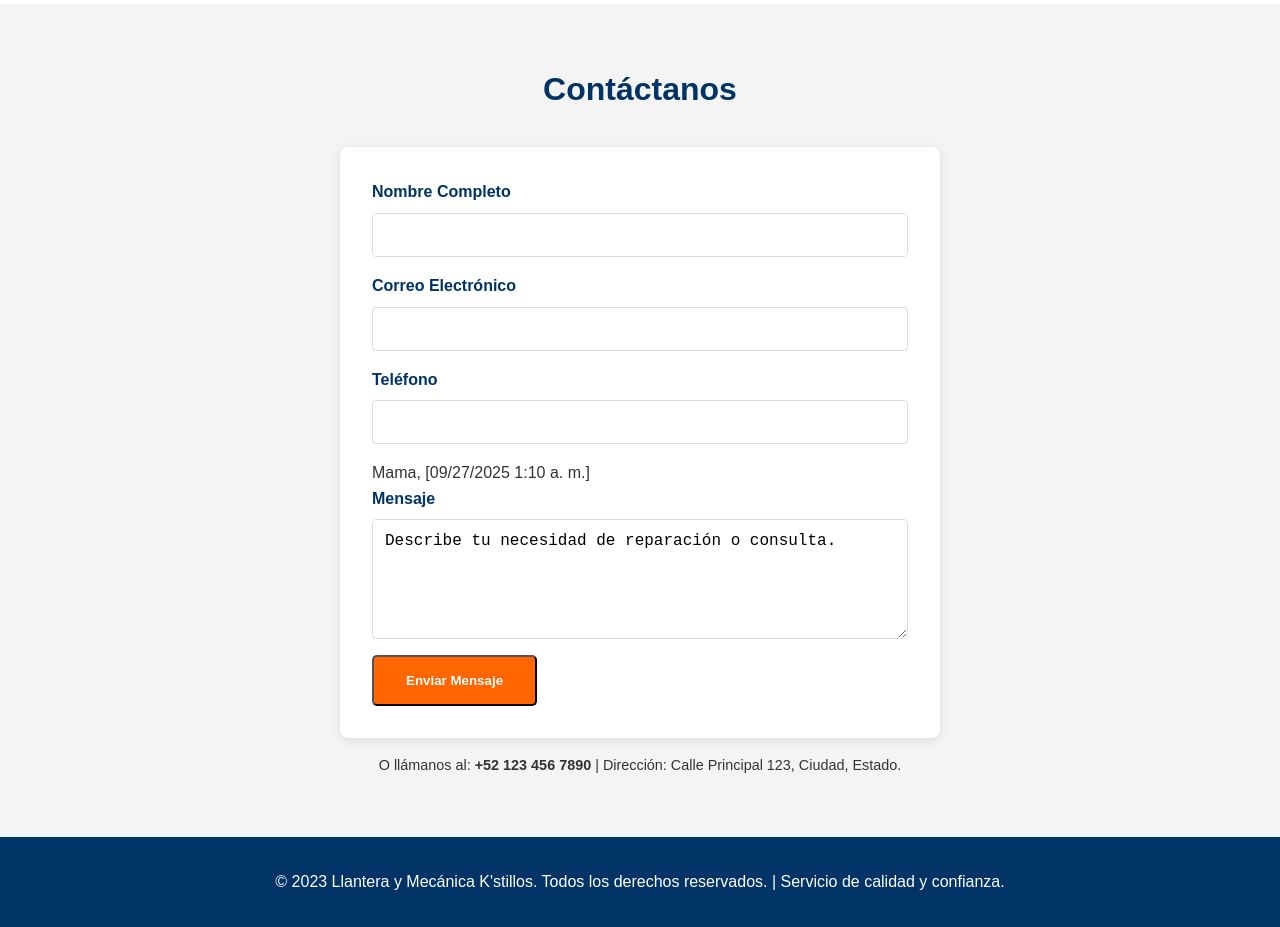
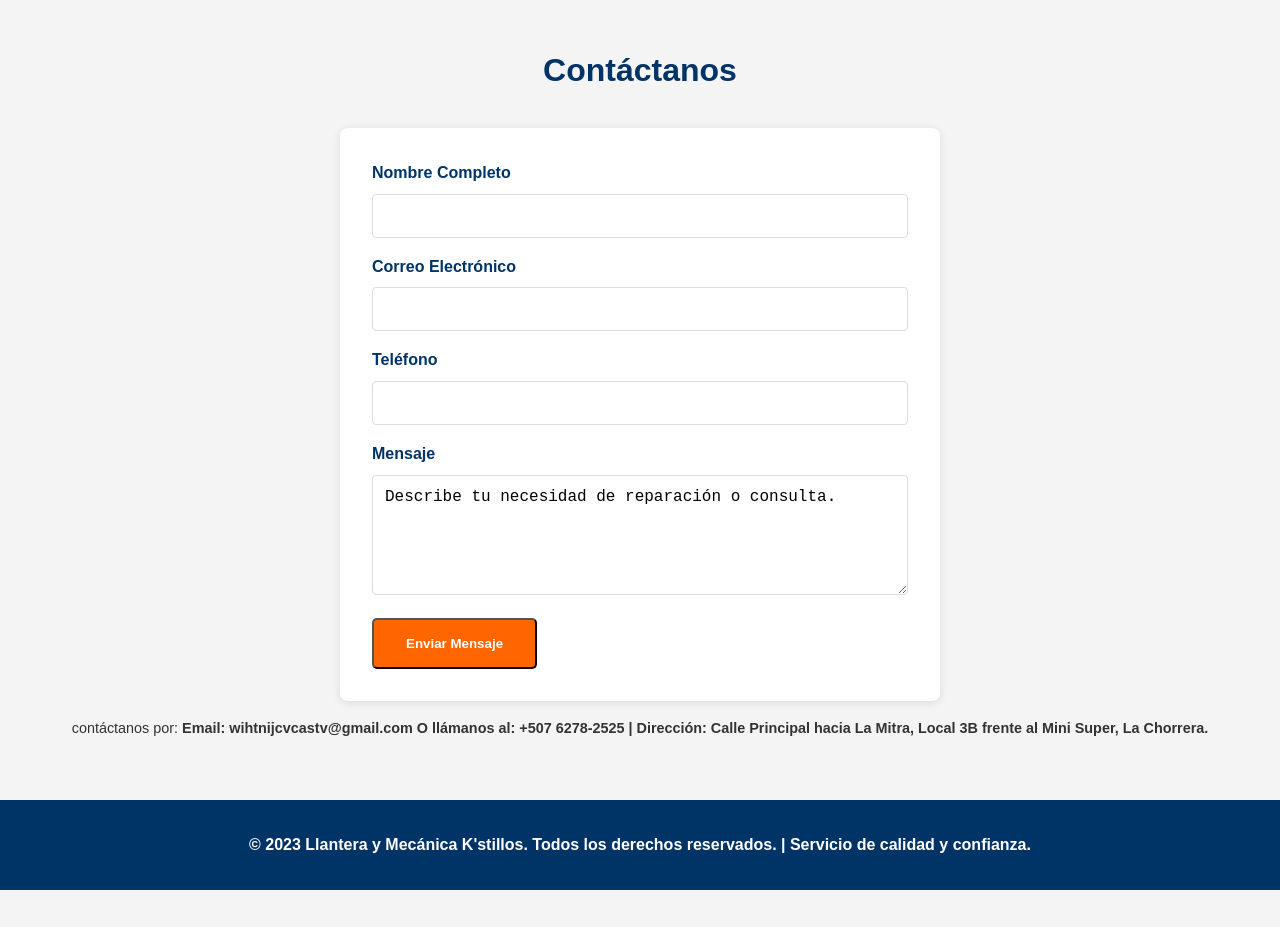
Before and after one commit to WJCastillo/Llantera-K-stillos, a plain HTML site: page index.html in a window 1280 px wide. Shown: the part 1980-2907 px from the top of the page. After the commit the page ends 2870 px from the top, so only its background shows below. Drawn offline with Linux system fonts and the light colour scheme.

Commit message:
Update index.html
actualizar dirección, email y número de teléfono.

```diff
--- a/index.html
+++ b/index.html
@@ -1,4 +1,3 @@
-Mama, [09/27/2025 1:10 a. m.]
 <!DOCTYPE html>
 <html lang="es">
 <head>
@@ -150,7 +149,6 @@ Mama, [09/27/2025 1:10 a. m.]
             outline: none;
         }
 
-Mama, [09/27/2025 1:10 a. m.]
 .service-card h3 {
             color: #003366;
             margin-bottom: 1rem;
@@ -303,7 +301,6 @@ Mama, [09/27/2025 1:10 a. m.]
             </div>
         </section>
 
-Mama, [09/27/2025 1:10 a. m.]
 <!-- About Section -->
         <section id="about" role="region" aria-labelledby="about-title">
             <div class="container">
@@ -366,13 +363,12 @@ Mama, [09/27/2025 1:10 a. m.]
                     <label for="phone">Teléfono</label>
                     <input type="tel" id="phone" name="phone" required aria-required="true">
 
-Mama, [09/27/2025 1:10 a. m.]
 <label for="message">Mensaje</label>
                     <textarea id="message" name="message" required aria-required="true">Describe tu necesidad de reparación o consulta.</textarea>
 
                     <button type="submit" class="btn">Enviar Mensaje</button>
                 </form>
-                <p style="text-align: center; margin-top: 1rem; font-size: 0.9rem;">O llámanos al: <strong>+52 123 456 7890</strong> | Dirección: Calle Principal 123, Ciudad, Estado.</p>
+                <p style="text-align: center; margin-top: 1rem; font-size: 0.9rem;">contáctanos por:  <strong>Email: wihtnijcvcastv@gmail.com <strong>O llámanos al: <strong>+507 6278-2525</strong> | Dirección: Calle Principal hacia La Mitra, Local 3B frente al Mini Super, La Chorrera.</p>
             </div>
         </section>
     </main>
@@ -446,4 +442,5 @@ Mama, [09/27/2025 1:10 a. m.]
         });
     </script>
 </body>
+
 </html>
```
